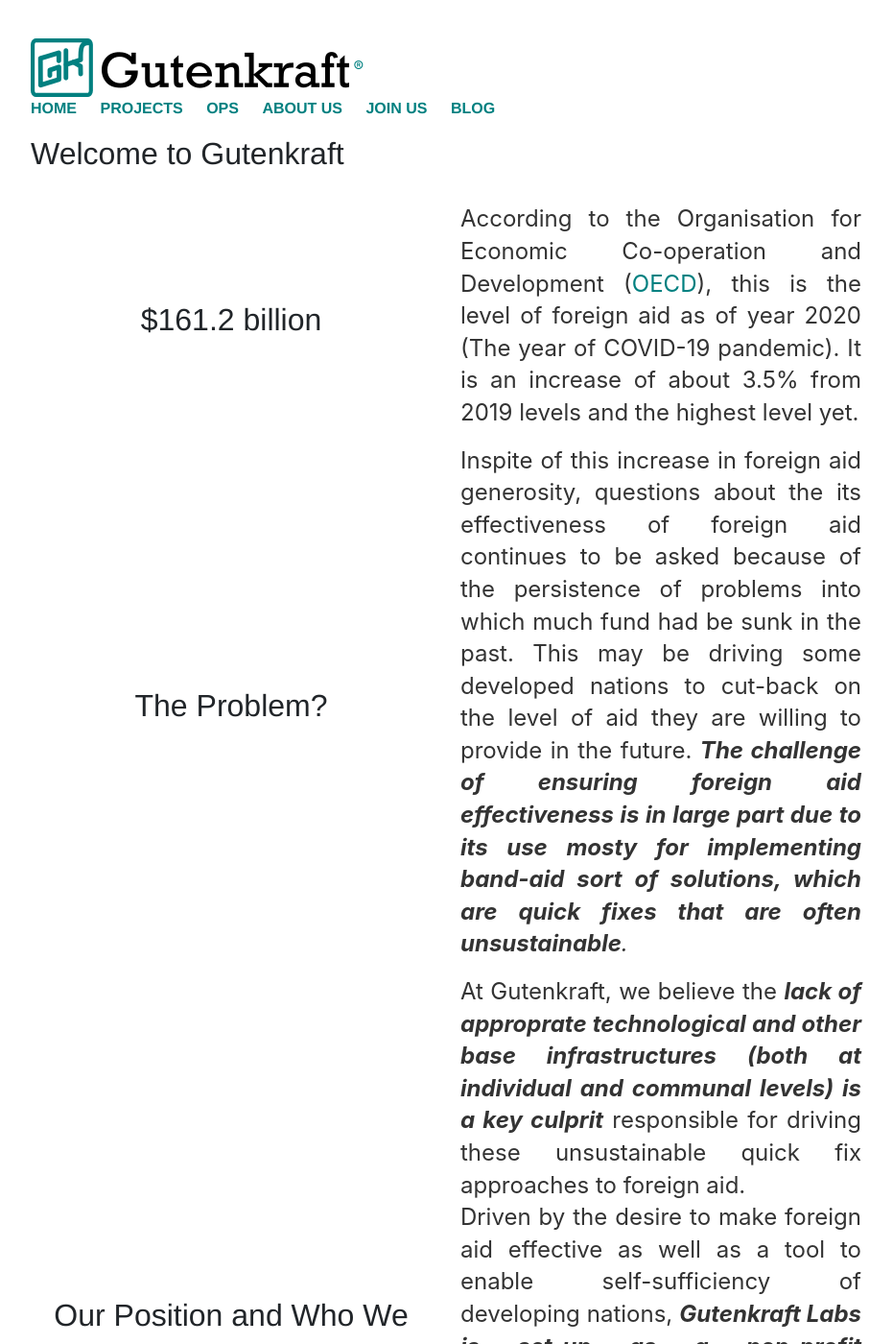
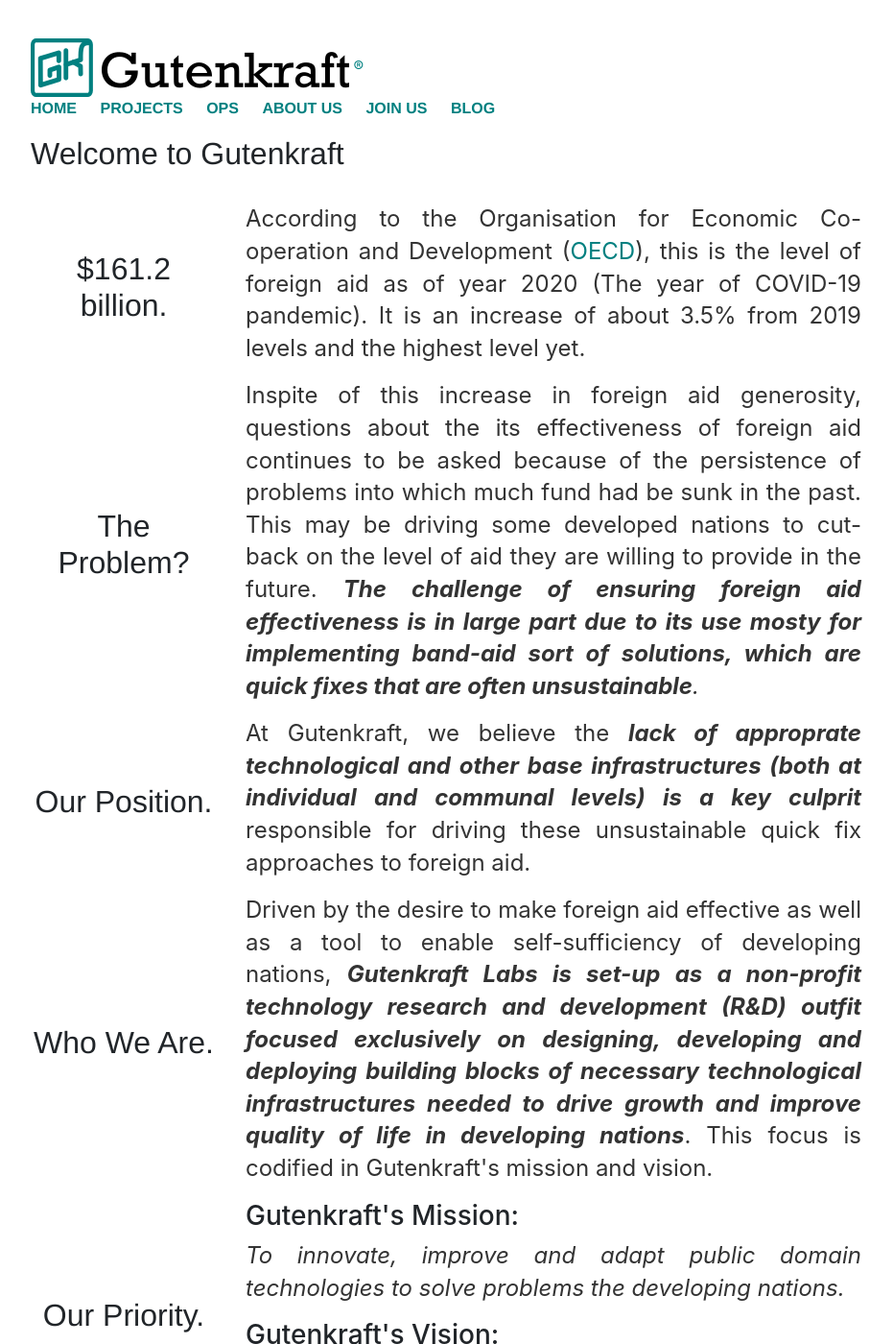
Before and after one commit to oferonmi/datafilik.github.io, a Jekyll site: the page built from index.html, in a window 1280 px wide and 1400 px high. Shown: the whole window at 96% size, without its empty margins (175-1106 px from the left). Built offline with Jekyll 4.4.1, drawn with Linux system fonts in a browser that asks for light colours.

Commit message:
content update

```diff
--- a/index.html
+++ b/index.html
@@ -7,8 +7,8 @@ title: Gutenkraft - Innovate and adapt for growth
 
 	<h1>Welcome to Gutenkraft</h1><br>
 	<div class="row align-items-center row-cols-1">
-		<div class="col text-center"><h1>$161.2 billion</h1></div>
-		<div class="col text-start">
+		<div class="col-3 text-center"><h1>$161.2 billion.</h1></div>
+		<div class="col-9 text-start">
 			<p class="fs-2" align="justify">
 				According to the Organisation for Economic Co-operation and Development (<a href="https://www.oecd.org/newsroom/covid-19-spending-helped-to-lift-foreign-aid-to-an-all-time-high-in-2020-but-more-effort-needed.htm">OECD</a>), this is the level of foreign aid as of year 2020 (The year of COVID-19 pandemic). It is an increase of about 3.5% from 2019 levels and the highest level yet.
 			</p>
@@ -17,10 +17,10 @@ title: Gutenkraft - Innovate and adapt for growth
 
 
 	<div class="row align-items-center row-cols-1">
-		<div class="col text-center">
+		<div class="col-3 text-center">
 			<h1>The Problem?</h1>
 		</div>
-		<div class="col text-start">
+		<div class="col-9 text-start">
 			<p class="fs-2" align="justify">
 				Inspite of this increase in foreign aid generosity, questions about the its effectiveness of foreign aid continues
 				to be asked because of the persistence of problems into which much fund had be sunk in the past. This may be driving
@@ -32,25 +32,38 @@ title: Gutenkraft - Innovate and adapt for growth
 	</div>
 
 	<div class="row align-items-center row-cols-1">
-		<div class="col text-center">
-			<h1>Our Position and Who We are.</h1>
+		<div class="col-3 text-center">
+			<h1>Our Position.</h1>
 		</div>
-		<div class="col text-start">
+		<div class="col-9 text-start">
 			<p class="fs-2" align="justify">
 				At Gutenkraft, we believe the <em><b>lack of approprate technological and other base infrastructures (both at individual and communal levels) is a key
-				culprit</b></em> responsible for driving these unsustainable quick fix approaches to foreign aid. <br>
-				Driven by the desire to make foreign aid effective as well as a tool to enable self-sufficiency of developing nations,   <em><b>Gutenkraft Labs is set-up as a non-profit technology research and development (R&D) outfit focused exclusively on
-				designing, developing and deploying building blocks of necessary technological infrastructures needed to drive growth
-				and improve quality of life in developing nations</b></em>. This focus is codified in Gutenkraft's mission and vision.
+				culprit</b></em> responsible for driving these unsustainable quick fix approaches to foreign aid.
 			</p>
 		</div>
 	</div>
 
 	<div class="row align-items-center row-cols-1">
-		<div class="col text-center">
+		<div class="col-3 text-center">
+			<h1>Who We Are.</h1>
+		</div>
+		<div class="col-9 text-start">
+			<p class="fs-2" align="justify">
+				Driven by the desire to make foreign aid effective as well as a tool to enable self-sufficiency of developing nations,
+				<em><b>Gutenkraft Labs is set-up as a non-profit technology research and development (R&D) outfit focused exclusively on
+						designing, developing and deploying building blocks of necessary technological infrastructures needed to drive
+						growth
+						and improve quality of life in developing nations</b></em>. This focus is codified in Gutenkraft's mission and
+				vision.
+			</p>
+		</div>
+	</div>
+
+	<div class="row align-items-center row-cols-1">
+		<div class="col-3 text-center">
 			<h1>Our Priority.</h1>
 		</div>
-		<div class="col text-start">
+		<div class="col-9 text-start">
 			<h3>Gutenkraft's Mission:</h3>
 			<p class="fs-2" align="justify">
 				<em>
```
